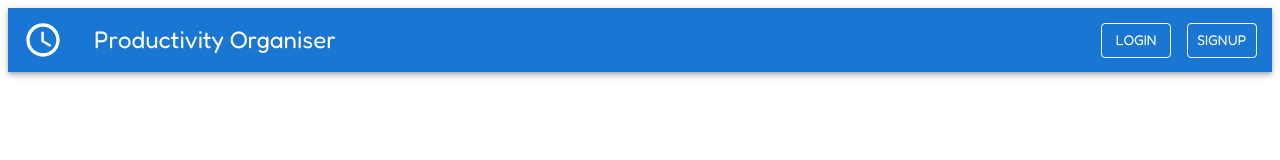
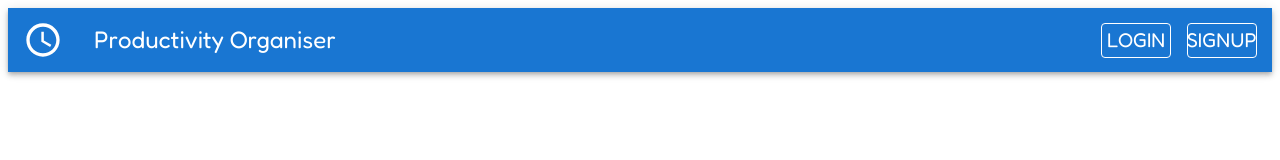
Before and after one commit to varunchodanker/productivityorganiser, a Next.js app: page / in a window 1280 px wide. Shown: the top 160 px of the page. Built offline with nearby package versions, Linux system fonts and the light colour scheme.

Commit message:
h7->h6 typography fix (update).

```diff
--- a/components/NavBar.tsx
+++ b/components/NavBar.tsx
@@ -14,12 +14,12 @@ const NavBar = () => {
                             Productivity Organiser
                         </Typography>
                         <Button className = "accountButton" variant = "outlined" color = "inherit" sx = {{mr: '1.2vw', size: "small"}}>
-                            <Typography variant = 'h7'>
+                            <Typography variant = 'h6'>
                                 Login
                             </Typography>
                         </Button>
                         <Button className = "accountButton" variant = "outlined" color = "inherit" sx = {{mr: '1.2vw', size: "small"}}>
-                            <Typography variant = 'h7'>
+                            <Typography variant = 'h6'>
                                 Signup
                             </Typography>
                         </Button>
```
Also changed, not shown: 1 other file (tests, documents, lock files or other folders).
